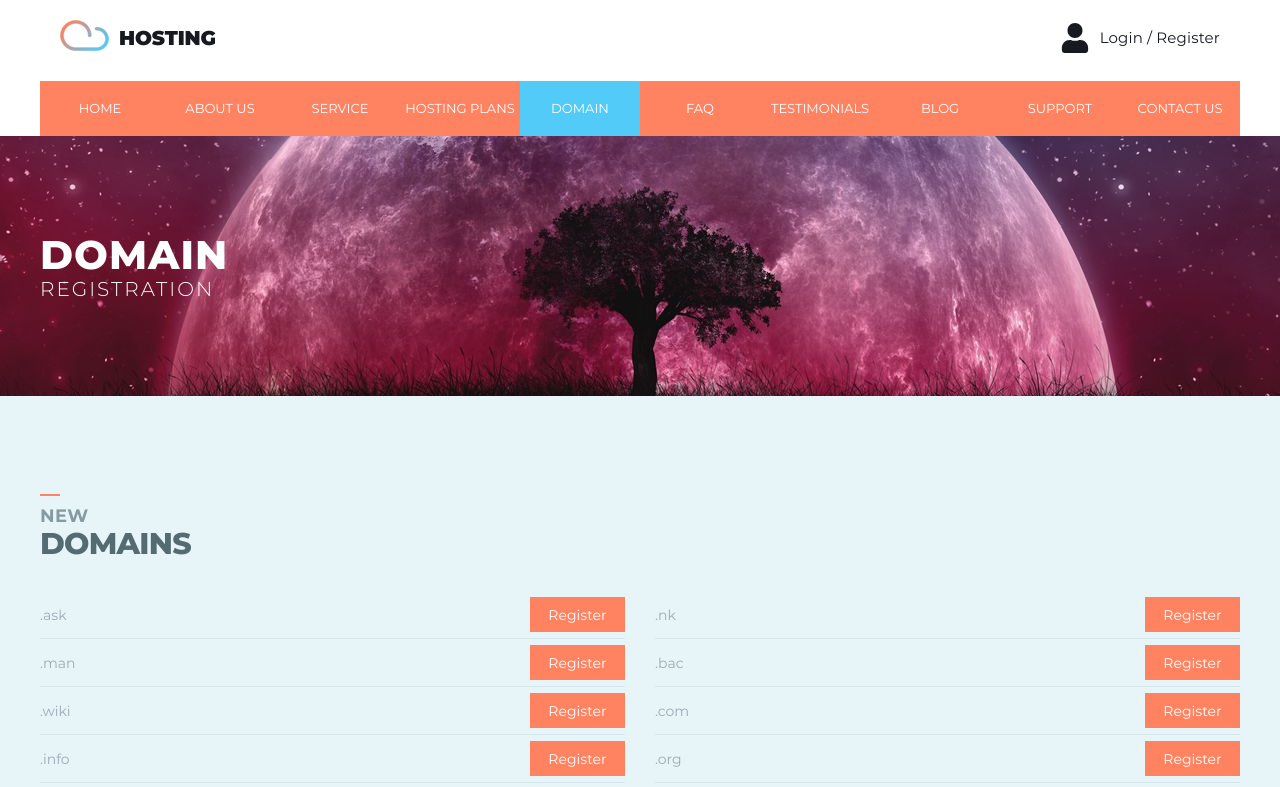
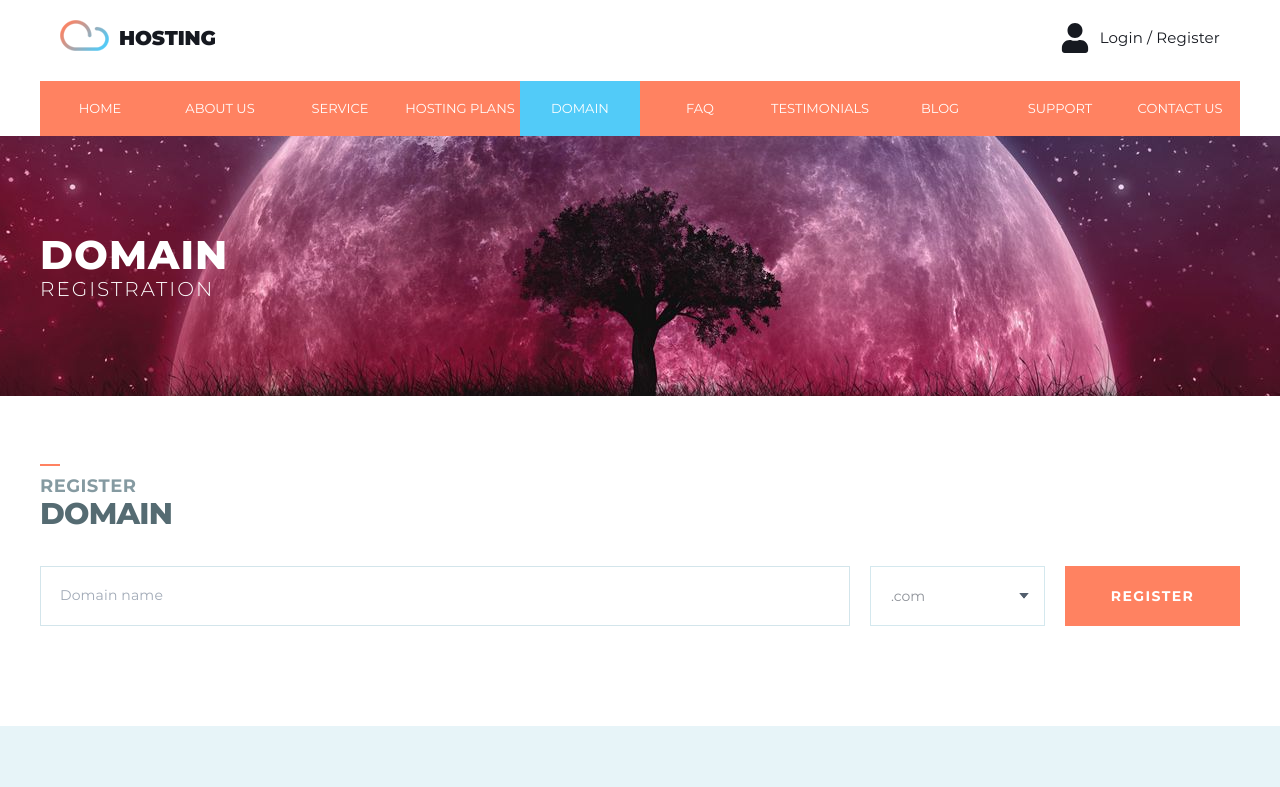
Before and after one commit to NN-coder/Hosting, a React (Create React App) app: page /domain in a window 1280 px wide. Shown: the top 787 px of the page. Built offline with nearby package versions, Linux system fonts and the light colour scheme.

Commit message:
Adds the "Register domain" section

```diff
--- a/src/components/mainContentSections/Domain/Domain.tsx
+++ b/src/components/mainContentSections/Domain/Domain.tsx
@@ -3,6 +3,7 @@ import React from 'react';
 import MainContentSectionPromo from '../MainContentSectionPromo/MainContentSectionPromo';
 import StyledNewDomains from './StyledNewDomains/StyledNewDomains';
 import StyledHappyClientsSlider from '../../StyledHappyClientsSlider/StyledHappyClientsSlider';
+import RegisterDomain from './RegisterDomain/RegisterDomain';
 
 const Domain: React.FC = () => (
   <section>
@@ -12,6 +13,7 @@ const Domain: React.FC = () => (
       titleRowTwo="Registration"
       bgPosition="center 80%"
     />
+    <RegisterDomain />
     <StyledNewDomains />
     <StyledHappyClientsSlider />
   </section>
--- /dev/null
+++ b/src/components/mainContentSections/Domain/RegisterDomain/RegisterDomain.tsx
@@ -0,0 +1,85 @@
+import React from 'react';
+import styled from 'styled-components';
+
+import StyledStandardSectionTitle from '../../../StyledStandardSectionTitle';
+import StyledWrapper from '../../../StyledWrapper';
+import StyledFormItem from '../../../StyledFormItem';
+import StandardBtn from '../../../StandardBtn';
+import selectBg from './select-background.png';
+
+const RegisterDomainForm = styled.form.attrs({
+  name: 'register-domain',
+  action: '',
+  method: 'post',
+})`
+  display: flex;
+  gap: 20px;
+  width: 100%;
+  margin-top: 35px;
+  font-size: 1.4rem;
+`;
+const RegisterDomainFormInput = styled(StyledFormItem)`
+  width: 100%;
+`;
+const RegisterDomainFormSelect = styled.select`
+  min-width: 175px;
+  height: 60px;
+  padding-left: 20px;
+  color: #8d9198;
+  background: url(${selectBg}) no-repeat right 15px center;
+  background-color: white;
+  border: 1px solid #d4e8ee;
+  appearance: none;
+`;
+const SubmitBtn = styled(StandardBtn).attrs({ type: 'submit' })`
+  min-width: 175px;
+  height: 60px;
+  font-weight: 700;
+  letter-spacing: 0.1em;
+`;
+
+const RegisterDomainWrapper = styled(StyledWrapper)`
+  padding: 80px 0 100px;
+
+  @media (max-width: 1250px) {
+    padding: 80px 20px 100px;
+  }
+  @media (max-width: 900px) {
+    display: flex;
+    flex-direction: column;
+    gap: 20px;
+    align-items: center;
+
+    ${RegisterDomainForm} {
+      display: contents;
+    }
+    ${RegisterDomainFormInput} {
+      margin-top: 15px;
+    }
+  }
+`;
+
+const RegisterDomain: React.FC = () => (
+  <section>
+    <RegisterDomainWrapper>
+      <StyledStandardSectionTitle rowOne="Register" rowTwo="Domain" />
+      <RegisterDomainForm>
+        <RegisterDomainFormInput
+          inputAs="input"
+          type="text"
+          name="name"
+          placeholder="Domain name"
+        />
+        <RegisterDomainFormSelect name="domain">
+          <option value="com">.com</option>
+          <option value="net">.net</option>
+          <option value="wiki">.wiki</option>
+          <option value="org">.org</option>
+        </RegisterDomainFormSelect>
+        <SubmitBtn>Register</SubmitBtn>
+      </RegisterDomainForm>
+    </RegisterDomainWrapper>
+  </section>
+);
+
+export default RegisterDomain;
```
Also changed, not shown: src/components/mainContentSections/Domain/RegisterDomain/select-background.png (added).
